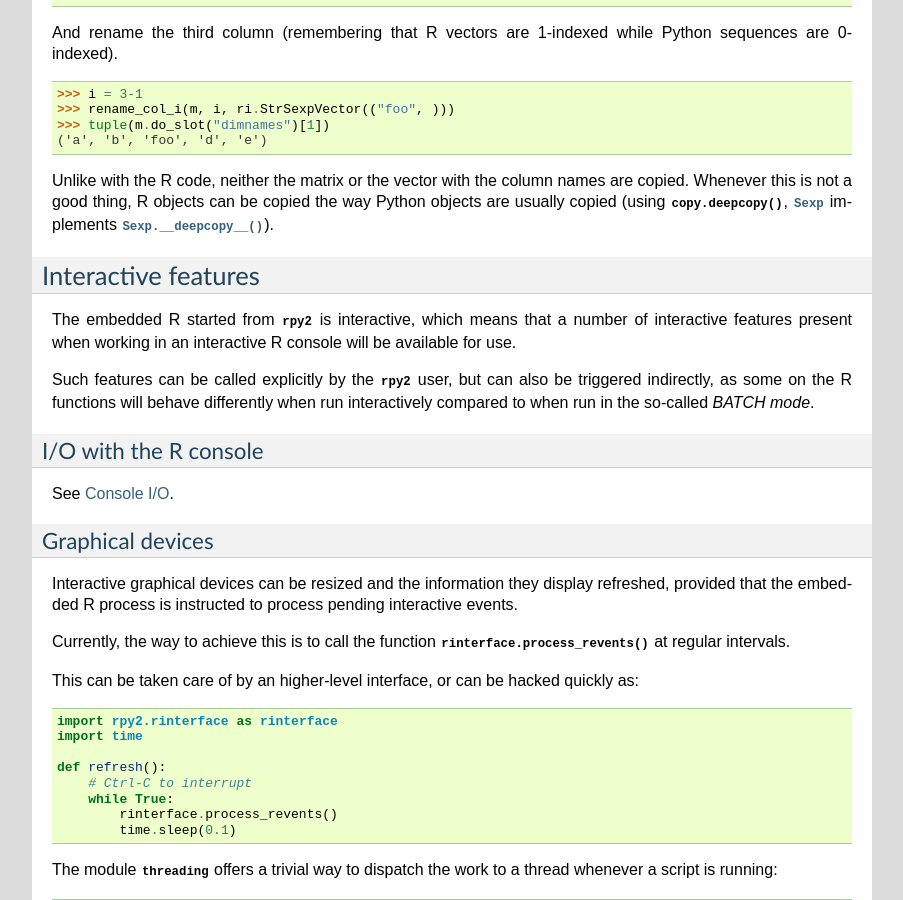
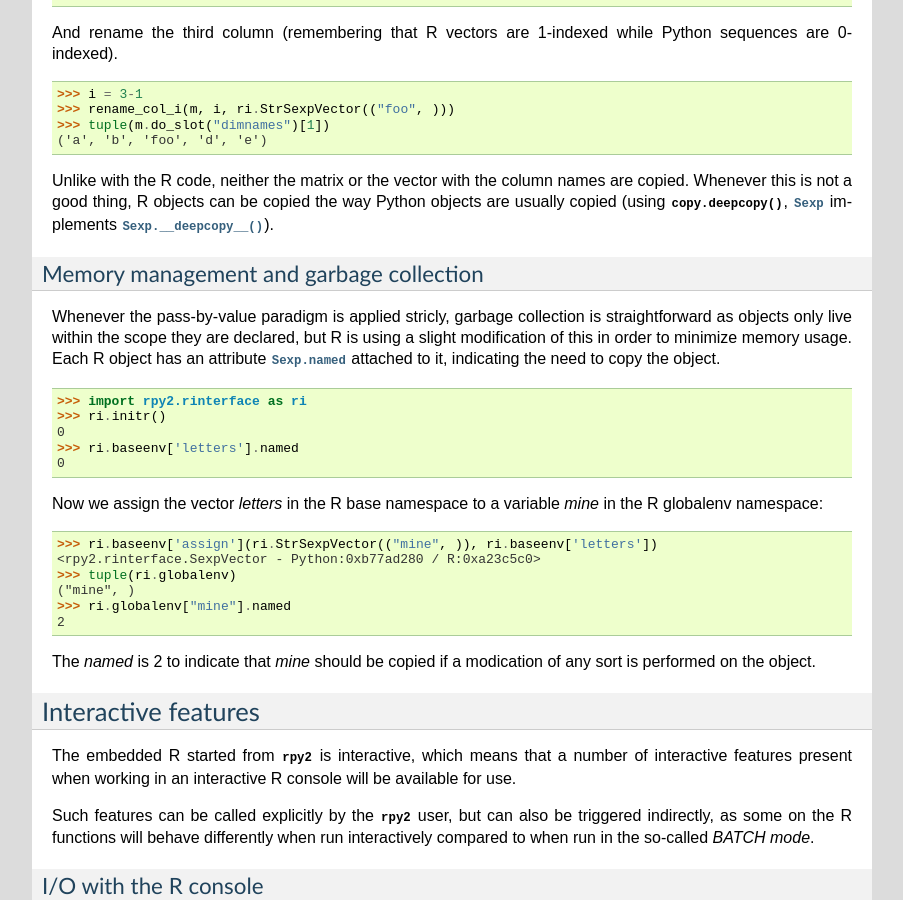
Before and after one commit to rpy2/rpy2, a Sphinx documentation site: the page built from doc/source/rinterface.rst, in a window 1280 px wide and 900 px high, scrolled down 2736 px. Shown: the whole window, without its empty margins (198-1101 px from the left). Built offline with Sphinx 7.4.7, drawn with Linux system fonts in a browser that asks for light colours; formulas are drawn with MathJax 3; cross-references to code outside the pages are shown as plain code; some of the changed text lies outside the part shown.

Commit message:
Added doc about "named"
--HG--
branch : version_2.1.x

```diff
--- a/doc/source/rinterface.rst
+++ b/doc/source/rinterface.rst
@@ -205,6 +205,36 @@ Unlike with the R code, neither the matrix or the vector with the column names
 are copied. Whenever this is not a good thing, R objects can be copied the
 way Python objects are usually copied (using :func:`copy.deepcopy`,
 :class:`Sexp` implements :meth:`Sexp.__deepcopy__`).
+
+Memory management and garbage collection
+----------------------------------------
+
+Whenever the pass-by-value paradigm is applied stricly,
+garbage collection is straightforward as objects only live within
+the scope they are declared, but R is using a slight modification
+of this in order to minimize memory usage. Each R object has an
+attribute :attr:`Sexp.named` attached to it, indicating
+the need to copy the object.
+
+>>> import rpy2.rinterface as ri
+>>> ri.initr()
+0
+>>> ri.baseenv['letters'].named
+0
+
+Now we assign the vector *letters* in the R base namespace
+to a variable *mine* in the R globalenv namespace:
+
+>>> ri.baseenv['assign'](ri.StrSexpVector(("mine", )), ri.baseenv['letters'])
+<rpy2.rinterface.SexpVector - Python:0xb77ad280 / R:0xa23c5c0>
+>>> tuple(ri.globalenv)
+("mine", )
+>>> ri.globalenv["mine"].named
+2
+
+The *named* is 2 to indicate that *mine* should be copied if a modication
+of any sort is performed on the object.
+
 
 Interactive features
 ====================
```
